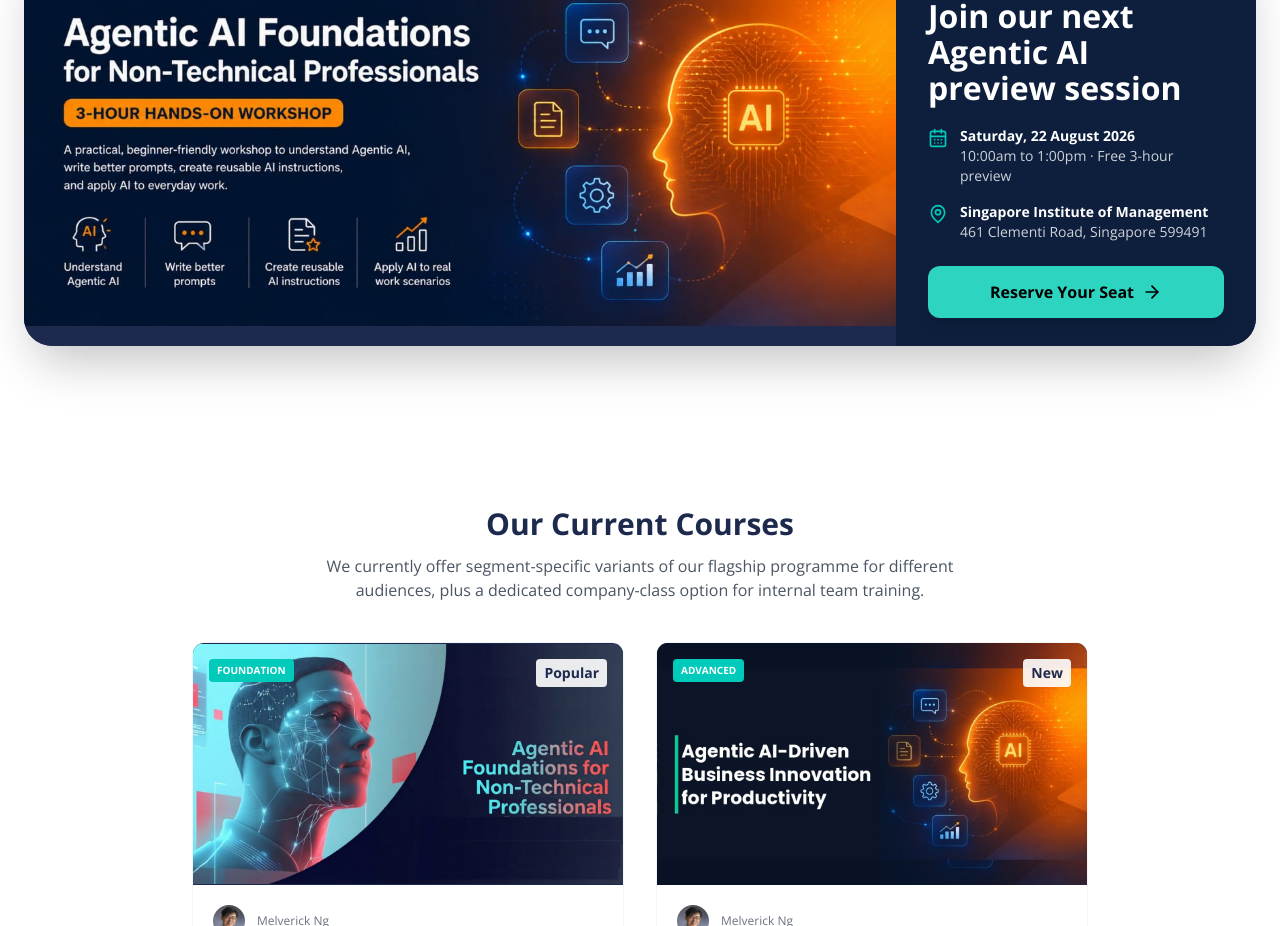
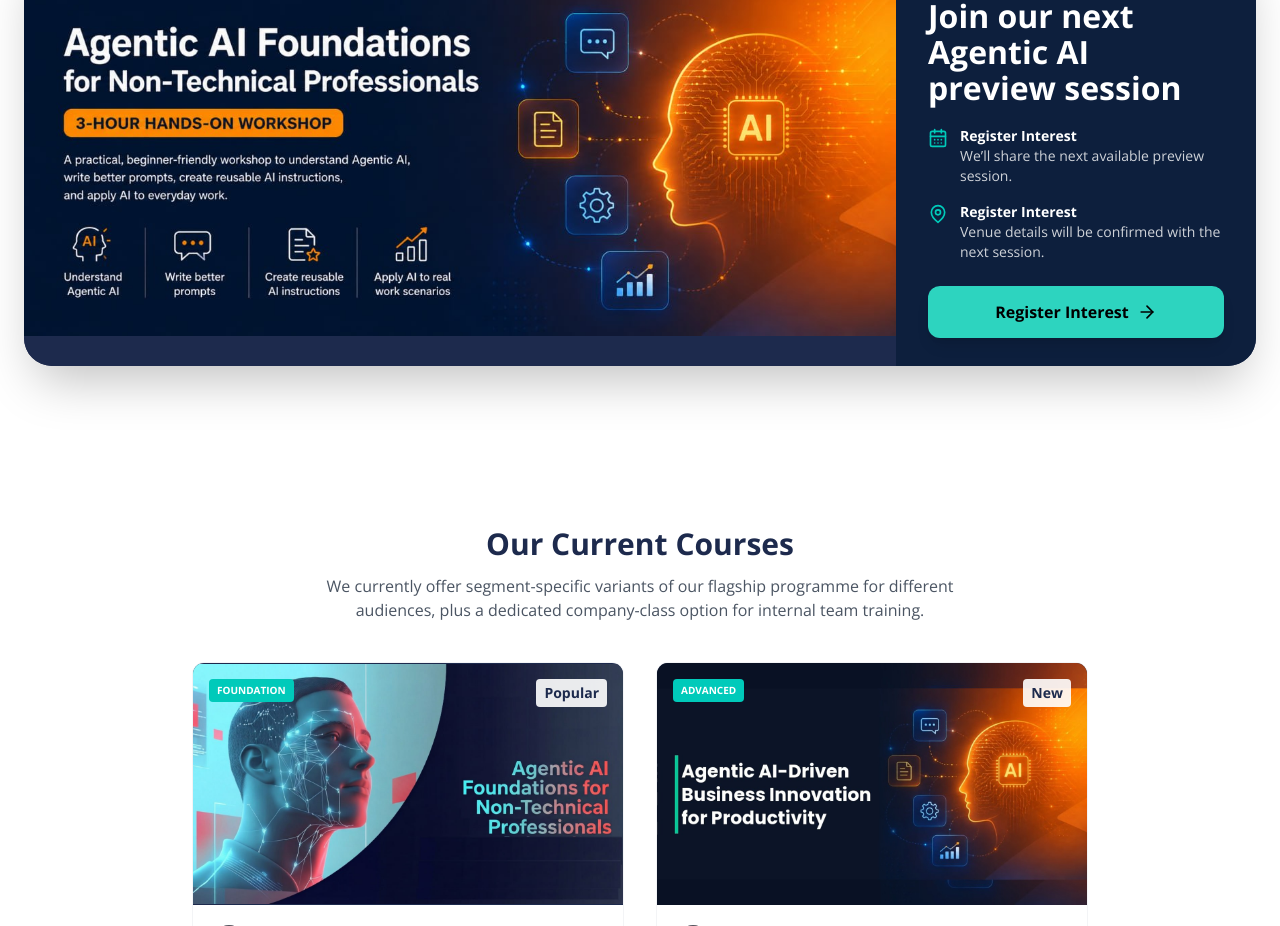
Before and after one commit to nexiuslabs/nexiusacademyskillsfuture, a React (Vite) app: page / in a window 1280 px wide. Shown: the part 3015-3941 px from the top of the page. Built offline with nearby package versions, Linux system fonts and the light colour scheme; no server answers.

Commit message:
Replace expired free preview schedule with interest

```diff
--- a/components/home/CoursePreviewCTA.tsx
+++ b/components/home/CoursePreviewCTA.tsx
@@ -8,9 +8,9 @@ const openFreePreviewInterest = () =>
   openLeadModal('free_preview', 'reserve_seat', {
     page: '/',
     position: 'home_course_preview_cta',
-    ctaLabel: 'reserve_22_aug_free_preview',
-    preferredIntake: '22 Aug 2026 preview session (10am-1pm)',
-    cohortCode: 'free-preview-2026-08-22',
+    ctaLabel: 'register_interest_free_preview',
+    preferredIntake: 'Register Interest',
+    cohortCode: 'next-available',
     courseSlug: 'free-preview',
   });
 
@@ -46,16 +46,16 @@ const CoursePreviewCTA: React.FC = () => {
                   <CalendarDays className="mt-0.5 h-5 w-5 flex-none text-secondary" />
                   <div>
                     <div className="flex flex-wrap items-center gap-2">
-                      <span className="font-bold text-white">Saturday, 22 August 2026</span>
+                      <span className="font-bold text-white">Register Interest</span>
                     </div>
-                    <div>10:00am to 1:00pm · Free 3-hour preview</div>
+                    <div>We’ll share the next available preview session.</div>
                   </div>
                 </div>
                 <div className="flex gap-3">
                   <MapPin className="mt-0.5 h-5 w-5 flex-none text-secondary" />
                   <div>
-                    <div className="font-bold text-white">Singapore Institute of Management</div>
-                    <div>461 Clementi Road, Singapore 599491</div>
+                    <div className="font-bold text-white">Register Interest</div>
+                    <div>Venue details will be confirmed with the next session.</div>
                   </div>
                 </div>
               </div>
@@ -64,7 +64,7 @@ const CoursePreviewCTA: React.FC = () => {
                 onClick={openFreePreviewInterest}
                 className="mt-6 inline-flex w-full items-center justify-center rounded-xl bg-teal-400 px-6 py-3.5 text-base font-bold text-black shadow-lg transition-colors hover:bg-teal-300"
               >
-                Reserve Your Seat <ArrowRight className="ml-2 h-5 w-5" />
+                Register Interest <ArrowRight className="ml-2 h-5 w-5" />
               </button>
             </div>
           </div>
--- a/components/leads/LeadCaptureModal.tsx
+++ b/components/leads/LeadCaptureModal.tsx
@@ -86,7 +86,7 @@ const COHORTS_BY_COURSE: Record<string, CohortOption[]> = {
     { label: 'Register Interest', code: 'next-available' },
   ],
   'agentic-ai-company-class': [{ label: 'Private class schedule by arrangement', code: 'corporate-custom' }],
-  'free-preview': [{ label: '22 Aug 2026 preview session (10am-1pm)', code: 'free-preview-2026-08-22' }],
+  'free-preview': [{ label: 'Register Interest', code: 'next-available' }],
   'agentic-ai-challenge': [{ label: 'Agentic AI Challenge result follow-up', code: 'agentic-ai-challenge' }],
   'agentic-ai-preview-session': [
     { label: '26 Jun 2026 preview session (2pm-6pm)', code: 'e2i-preview-2026-06-26' },
--- a/components/preview/CompactCoursePreviewCTA.tsx
+++ b/components/preview/CompactCoursePreviewCTA.tsx
@@ -17,9 +17,9 @@ const CompactCoursePreviewCTA: React.FC<CompactCoursePreviewCTAProps> = ({
     openLeadModal('free_preview', 'reserve_seat', {
       page: pagePath,
       position,
-      ctaLabel: 'reserve_22_aug_free_preview',
-      preferredIntake: '22 Aug 2026 preview session (10am-1pm)',
-      cohortCode: 'free-preview-2026-08-22',
+      ctaLabel: 'register_interest_free_preview',
+      preferredIntake: 'Register Interest',
+      cohortCode: 'next-available',
       courseSlug: 'free-preview',
     });
 
@@ -34,15 +34,15 @@ const CompactCoursePreviewCTA: React.FC<CompactCoursePreviewCTAProps> = ({
         <div className="flex items-start gap-3 rounded-xl bg-white/5 p-4">
           <CalendarDays className="mt-0.5 h-5 w-5 shrink-0 text-teal-300" />
           <div>
-            <div className="font-bold">Saturday, 22 August 2026</div>
-            <div className="mt-0.5 text-white/70">10:00am to 1:00pm</div>
+            <div className="font-bold">Register Interest</div>
+            <div className="mt-0.5 text-white/70">We’ll share the next available preview session.</div>
           </div>
         </div>
         <div className="flex items-start gap-3 rounded-xl bg-white/5 p-4">
           <MapPin className="mt-0.5 h-5 w-5 shrink-0 text-teal-300" />
           <div>
-            <div className="font-bold">Singapore Institute of Management</div>
-            <div className="mt-0.5 text-white/70">461 Clementi Road, Singapore 599491</div>
+            <div className="font-bold">Register Interest</div>
+            <div className="mt-0.5 text-white/70">Venue details will be confirmed with the next session.</div>
           </div>
         </div>
       </div>
@@ -51,7 +51,7 @@ const CompactCoursePreviewCTA: React.FC<CompactCoursePreviewCTAProps> = ({
         onClick={reserveSeat}
         className="mt-6 inline-flex items-center justify-center rounded-lg bg-teal-400 px-5 py-3 font-bold text-black transition-colors hover:bg-teal-300"
       >
-        Reserve Your Seat <ArrowRight className="ml-2 h-5 w-5" />
+        Register Interest <ArrowRight className="ml-2 h-5 w-5" />
       </button>
     </aside>
   );
--- a/pages/PreviewSessionPage.tsx
+++ b/pages/PreviewSessionPage.tsx
@@ -45,10 +45,10 @@ const partnerConfigs: Record<
     bodyClass: 'course-preview-page',
     schedules: [
       {
-        date: '22 August 2026',
-        time: 'Saturday, 10:00am to 1:00pm',
-        cohortCode: 'free-preview-2026-08-22',
-        cohortLabel: '22 Aug 2026 preview session (10am-1pm)',
+        date: 'Register Interest',
+        time: 'Register Interest',
+        cohortCode: 'next-available',
+        cohortLabel: 'Register Interest',
       },
     ],
     partnerName: 'e2i',
@@ -56,7 +56,7 @@ const partnerConfigs: Record<
     logoAlt: 'e2i collaboration logo',
     logoClassName: 'h-10 w-auto object-contain sm:h-12',
     eventName: 'Agentic AI Foundations for Non-Technical Professionals',
-    venue: 'Singapore Institute of Management\n461 Clementi Road, Singapore 599491',
+    venue: 'Register Interest',
     theme: 'dark',
     showPartnerBadge: false,
   },
@@ -181,7 +181,7 @@ const openPreviewLeadModal = (
     page: pagePath,
     position,
     ctaLabel: 'reserve_preview_seat',
-    preferredIntake: schedule?.cohortLabel || '22 Aug 2026 preview session (10am-1pm)',
+    preferredIntake: schedule?.cohortLabel || 'Register Interest',
     cohortCode: schedule?.cohortCode || 'free-preview-2026-08-22',
     courseSlug: 'free-preview',
   });
@@ -202,8 +202,8 @@ const PreviewSessionPage: React.FC<PreviewSessionPageProps> = ({ partner = 'e2i'
   return (
     <div className={isDarkPreview ? 'min-h-screen bg-[#0b1527] text-white' : 'min-h-screen bg-white text-textDark'}>
       <SEO
-        title={isDarkPreview ? '22 August Free Preview: Agentic AI Foundations | Nexius Academy' : '4-Hour Agentic AI Preview Session | Nexius Academy'}
-        description={isDarkPreview ? 'Join our next free Agentic AI Foundations preview on 22 August 2026, 10:00am–1:00pm, at the Singapore Institute of Management.' : 'A beginner-friendly 4-hour Agentic AI preview for non-technical professionals. Learn prompts, reusable instructions, and safe AI habits.'}
+        title={isDarkPreview ? 'Free Preview: Agentic AI Foundations | Nexius Academy' : '4-Hour Agentic AI Preview Session | Nexius Academy'}
+        description={isDarkPreview ? 'Register your interest in the next free Agentic AI Foundations preview for non-technical professionals.' : 'A beginner-friendly 4-hour Agentic AI preview for non-technical professionals. Learn prompts, reusable instructions, and safe AI habits.'}
         canonical={config.pagePath}
         ogType="course"
         ogImage="https://academy.nexiuslabs.com/images/og/agentic-ai-course-og.jpg"
@@ -245,7 +245,7 @@ const PreviewSessionPage: React.FC<PreviewSessionPageProps> = ({ partner = 'e2i'
             <div>
               <div className={`mb-6 inline-flex items-center gap-2 rounded-full border px-4 py-2 text-sm font-bold shadow-soft ${isDarkPreview ? 'border-white/10 bg-white/5 text-white' : 'border-primary/10 bg-white text-primary'}`}>
                 <Clock3 size={16} className="text-accent" />
-                {isDarkPreview ? 'Next free preview · 22 August 2026' : '4-hour hands-on preview workshop'}
+                {isDarkPreview ? 'Next free preview · Register Interest' : '4-hour hands-on preview workshop'}
               </div>
 
               <h1 className={`max-w-4xl text-balance font-heading text-4xl font-extrabold leading-[1.02] sm:text-5xl lg:text-6xl ${isDarkPreview ? 'text-white' : 'text-primary'}`}>
@@ -254,7 +254,7 @@ const PreviewSessionPage: React.FC<PreviewSessionPageProps> = ({ partner = 'e2i'
 
               <p className={`mt-6 max-w-2xl text-lg leading-relaxed ${isDarkPreview ? 'text-white/72' : 'text-gray-600'}`}>
                 {isDarkPreview
-                  ? 'Join us at the Singapore Institute of Management for a practical introduction to Agentic AI, designed for non-technical professionals.'
+                  ? 'Register your interest in the next practical introduction to Agentic AI, designed for non-technical professionals.'
                   : 'A practical preview session for professionals who want to use AI more confidently at work before committing to a full paid class. Learn better prompts, reusable AI instructions, and safe workplace use cases.'}
               </p>
 
@@ -264,7 +264,7 @@ const PreviewSessionPage: React.FC<PreviewSessionPageProps> = ({ partner = 'e2i'
                   onClick={() => openPreviewLeadModal('preview_hero_register', config.pagePath)}
                   className="inline-flex min-h-[3.5rem] items-center justify-center gap-2 rounded-xl bg-accent px-7 py-3 font-bold text-white shadow-soft transition-all hover:-translate-y-0.5 hover:bg-teal-500"
                 >
-                  {isDarkPreview ? 'Reserve Your Seat' : 'Register Interest'} <ArrowRight size={18} />
+                  Register Interest <ArrowRight size={18} />
                 </button>
                 <a
                   href={
@@ -361,7 +361,7 @@ const PreviewSessionPage: React.FC<PreviewSessionPageProps> = ({ partner = 'e2i'
                         <div>
                           <div className="text-xs font-bold uppercase tracking-[0.18em] text-accent">Date</div>
                           <div className="mt-2 text-lg font-extrabold text-white">{config.schedules[0].date}</div>
-                          <div className="mt-1 text-base font-semibold text-white/60">Saturday</div>
+                          <div className="mt-1 text-base font-semibold text-white/60">Next session to be announced</div>
                         </div>
                       </div>
                       <div className="grid gap-4 md:grid-cols-[auto,1fr] md:border-r md:border-white/10 md:px-8">
@@ -369,7 +369,7 @@ const PreviewSessionPage: React.FC<PreviewSessionPageProps> = ({ partner = 'e2i'
                         <div>
                           <div className="text-xs font-bold uppercase tracking-[0.18em] text-accent">Time</div>
                           <div className="mt-2 text-lg font-extrabold text-white">{config.schedules[0].time.replace('Saturday, ', '')}</div>
-                          <div className="mt-1 text-base font-semibold text-white/60">3-hour preview session</div>
+                          <div className="mt-1 text-base font-semibold text-white/60">Next session to be announced</div>
                         </div>
                       </div>
                       <div className="grid gap-4 md:grid-cols-[auto,1fr] md:pl-8">
@@ -384,7 +384,7 @@ const PreviewSessionPage: React.FC<PreviewSessionPageProps> = ({ partner = 'e2i'
                             onClick={() => openPreviewLeadModal('preview_schedule_register', config.pagePath, config.schedules[0])}
                             className="mt-4 inline-flex rounded-lg bg-accent px-4 py-2.5 text-sm font-bold text-white transition-colors hover:bg-teal-500"
                           >
-                            Reserve Your Seat
+                            Register Interest
                           </button>
                         </div>
                       </div>
--- a/scripts/postbuild-seo.mjs
+++ b/scripts/postbuild-seo.mjs
@@ -594,9 +594,9 @@ const routes = [
     priority: '0.8',
     changefreq: 'weekly',
     includeInSitemap: true,
-    title: '22 August Free Preview: Agentic AI Foundations | Nexius Academy',
+    title: 'Free Preview: Agentic AI Foundations | Nexius Academy',
     description:
-      'Join our next free Agentic AI Foundations preview on 22 August 2026, 10:00am–1:00pm, at the Singapore Institute of Management.',
+      'Register your interest in the next free Agentic AI Foundations preview for non-technical professionals.',
     ogType: 'course',
     ogImage: COURSE_IMAGE,
     schemas: [
```
